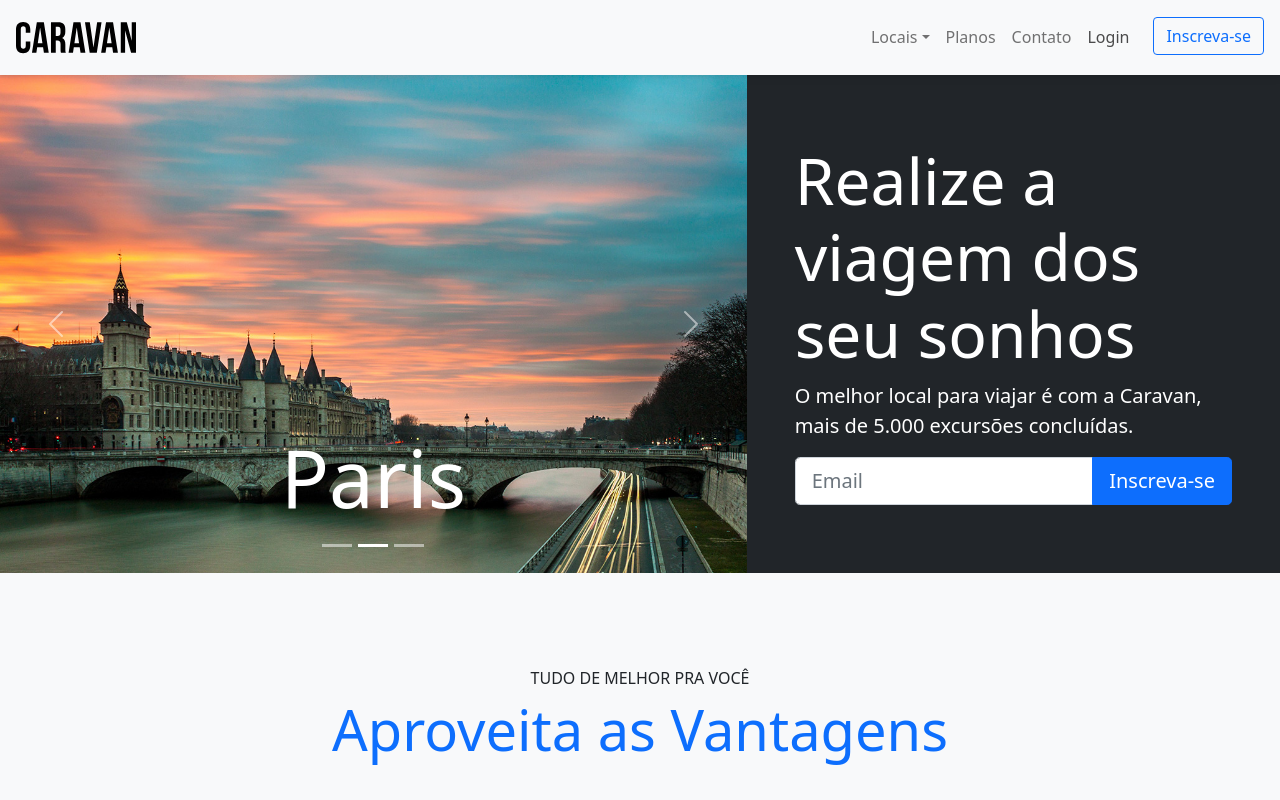
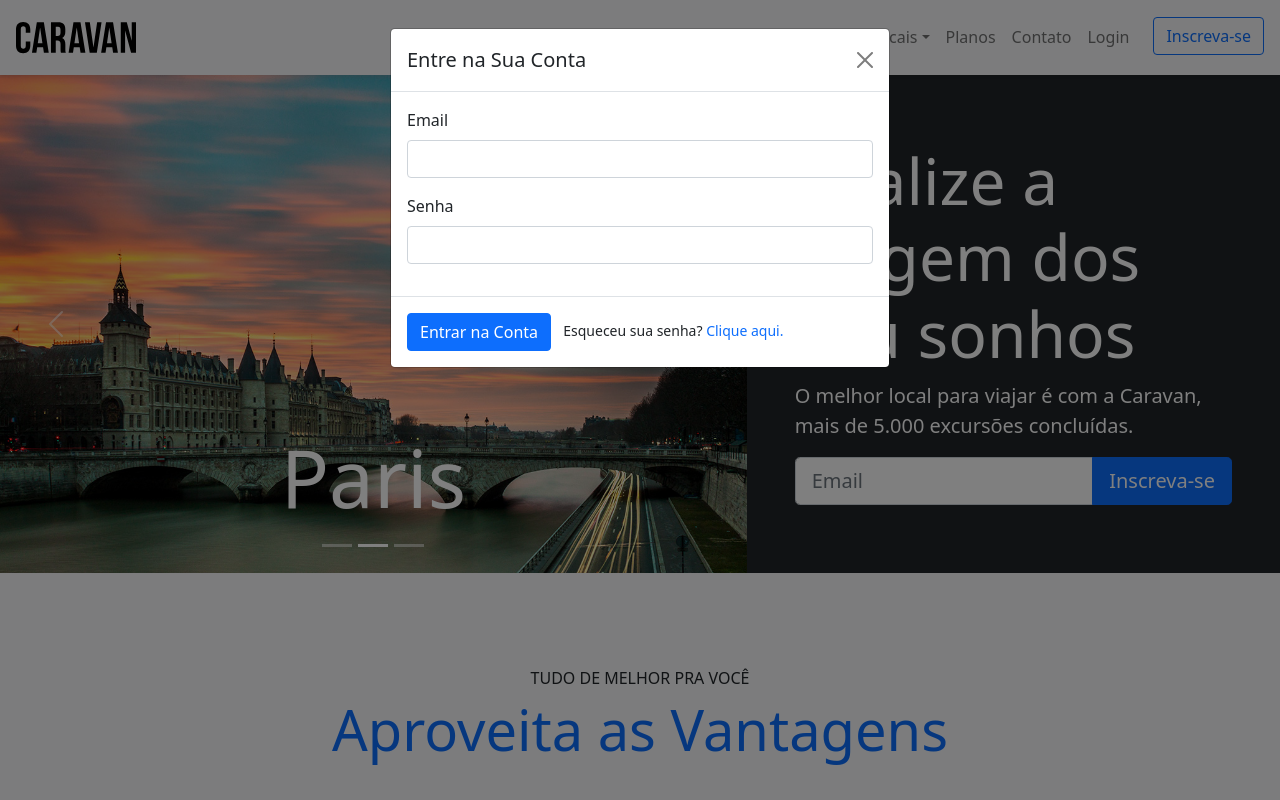
Before and after one commit to VictorMacedo00/Caravan, a plain HTML site: page index.html in a window 1280 px wide. Both pictures are taken after a click on the link "Login". Shown: the top 800 px of the page. Drawn offline with nearby package versions, Linux system fonts and the light colour scheme.

Commit message:
Login Modal

```diff
--- a/index.html
+++ b/index.html
@@ -14,6 +14,51 @@
     <title>Caravan</title>
   </head>
   <body>
+    <!-- modal -->
+    <div
+      class="modal fade"
+      id="loginModal"
+      tabindex="-1"
+      aria-labelledby="loginModalLabel"
+      aria-hidden="true"
+    >
+      <div class="modal-dialog">
+        <div class="modal-content">
+          <div class="modal-header">
+            <h5 class="modal-title" id="loginModalLabel">Entre na Sua Conta</h5>
+            <button
+              type="button"
+              class="btn-close"
+              data-bs-dismiss="modal"
+              aria-label="Close"
+            ></button>
+          </div>
+          <div class="modal-body">
+            <form action="">
+              <div class="mb-3">
+                <label for="email" class="form-label">Email</label>
+                <input type="email" class="form-control" id="email">
+              </div>
+              <div class="mb-3">
+                <label for="email" class="form-label">Senha</label>
+                <input type="password" class="form-control" id="senha">
+              </div>
+            </form>
+          </div>
+          <div class="modal-footer d-block justify-content-start">
+            <button
+              type="button"
+              class="btn btn-primary"
+              data-bs-dismiss="modal"
+            >
+              Entrar na Conta
+            </button>
+            <small>Esqueceu sua senha? <a href="#">Clique aqui.</a></small>
+            </div>
+        </div>
+      </div>
+    </div>
+
     <nav
       class="navbar navbar-expand-lg navbar-light bg-light px-3 py-3 box-shadow fixed-top"
     >
@@ -56,7 +101,7 @@
             <a href="#" class="nav-link" aria-current="page">Contato</a>
           </li>
           <li class="nav-item">
-            <a href="#" class="nav-link me-3" aria-current="page">Login</a>
+            <a href="#" class="nav-link me-3" aria-current="page" data-bs-toggle="modal" data-bs-target="#loginModal">Login</a>
           </li>
           <li class="nav-item">
             <a href="#" class="btn btn-outline-primary" aria-current="page"
@@ -272,7 +317,12 @@
               aria-controls="#pergunta1"
               >→ É possível cancelar a viagem?</a
             >
-            <div class="collapse show" role="tabpanel" id="pergunta1" data-parent="#perguntasFrequentes">
+            <div
+              class="collapse show"
+              role="tabpanel"
+              id="pergunta1"
+              data-parent="#perguntasFrequentes"
+            >
               <p class="mb-3">
                 Lorem ipsum dolor sit amet, consectetur adipiscing elit. Sed
                 pretium lorem non vestibulum scelerisque. Proin a vestibulum
@@ -291,7 +341,12 @@
               aria-controls="#pergunta2"
               >→ Qual a garantia que tenho se perder o voo?</a
             >
-            <div class="collapse" role="tabpanel" id="pergunta2" data-parent="#perguntasFrequentes">
+            <div
+              class="collapse"
+              role="tabpanel"
+              id="pergunta2"
+              data-parent="#perguntasFrequentes"
+            >
               <p class="mb-3">
                 Lorem ipsum dolor sit amet, consectetur adipiscing elit. Sed
                 pretium lorem non vestibulum scelerisque. Proin a vestibulum
@@ -310,7 +365,12 @@
               aria-controls="#pergunta3"
               >→ Qual a principal forma de viagem?</a
             >
-            <div class="collapse" role="tabpanel" id="pergunta3" data-parent="#perguntasFrequentes">
+            <div
+              class="collapse"
+              role="tabpanel"
+              id="pergunta3"
+              data-parent="#perguntasFrequentes"
+            >
               <p class="mb-3">
                 Lorem ipsum dolor sit amet, consectetur adipiscing elit. Sed
                 pretium lorem non vestibulum scelerisque. Proin a vestibulum
@@ -329,7 +389,12 @@
               aria-controls="#pergunta4"
               >→ Qual o melhor destino de viagem?</a
             >
-            <div class="collapse" role="tabpanel" id="pergunta4" data-parent="#perguntasFrequentes">
+            <div
+              class="collapse"
+              role="tabpanel"
+              id="pergunta4"
+              data-parent="#perguntasFrequentes"
+            >
               <p class="mb-3">
                 Lorem ipsum dolor sit amet, consectetur adipiscing elit. Sed
                 pretium lorem non vestibulum scelerisque. Proin a vestibulum
@@ -348,7 +413,12 @@
               aria-controls="#pergunta5"
               >→ Vocês dão descontos para grupos grandes?</a
             >
-            <div class="collapse" role="tabpanel" id="pergunta5" data-parent="#perguntasFrequentes">
+            <div
+              class="collapse"
+              role="tabpanel"
+              id="pergunta5"
+              data-parent="#perguntasFrequentes"
+            >
               <p class="mb-3">
                 Lorem ipsum dolor sit amet, consectetur adipiscing elit. Sed
                 pretium lorem non vestibulum scelerisque. Proin a vestibulum
@@ -360,7 +430,9 @@
           <div class="dropdown-divider"></div>
           <div class="text-center my-4">
             <p class="small m-1">FALE CONOSCO PARA MAIS DÚVIDAS</p>
-            <a href="contato.html" class="btn btn-primary btn-lg">Entre em Contato</a>
+            <a href="contato.html" class="btn btn-primary btn-lg"
+              >Entre em Contato</a
+            >
           </div>
         </div>
       </div>
@@ -397,16 +469,38 @@
           <div class="col-md-2">
             <h4 class="h6">REDES SOCIAIS</h4>
             <ul class="list-unstyled">
-              <li><a href="#" class="btn btn-outline-secondary btn-sm btn-block mb-2" style="max-width: 140px; width: 100%;">Facebook</a></li>
-              <li><a href="#" class="btn btn-outline-secondary btn-sm btn-block mb-2" style="max-width: 140px; width: 100%;">Twitter</a></li>
-              <li><a href="#" class="btn btn-outline-secondary btn-sm btn-block mb-2" style="max-width: 140px; width: 100%;">YouTube</a></li>
+              <li>
+                <a
+                  href="#"
+                  class="btn btn-outline-secondary btn-sm btn-block mb-2"
+                  style="max-width: 140px; width: 100%"
+                  >Facebook</a
+                >
+              </li>
+              <li>
+                <a
+                  href="#"
+                  class="btn btn-outline-secondary btn-sm btn-block mb-2"
+                  style="max-width: 140px; width: 100%"
+                  >Twitter</a
+                >
+              </li>
+              <li>
+                <a
+                  href="#"
+                  class="btn btn-outline-secondary btn-sm btn-block mb-2"
+                  style="max-width: 140px; width: 100%"
+                  >YouTube</a
+                >
+              </li>
             </ul>
           </div>
         </div>
       </div>
-      <div class="bg-primary text-center py-3"><p class="mb-0">Caravan © 2017. Alguns direitos reservados.</p></div>
+      <div class="bg-primary text-center py-3">
+        <p class="mb-0">Caravan © 2017. Alguns direitos reservados.</p>
+      </div>
     </footer>
-
 
     <!-- Scripts -->
     <script
```
